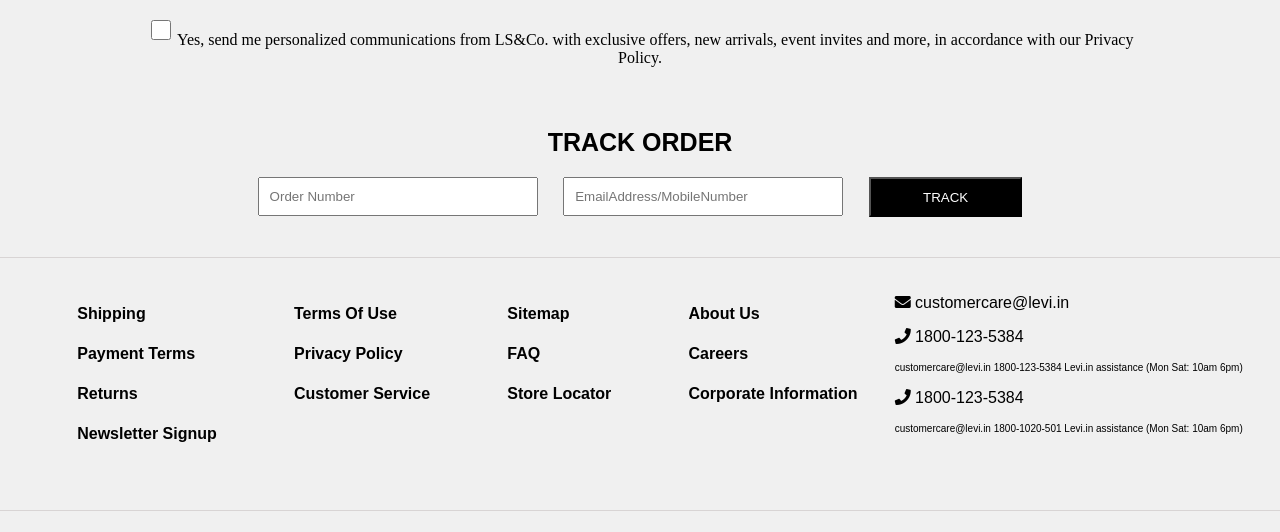
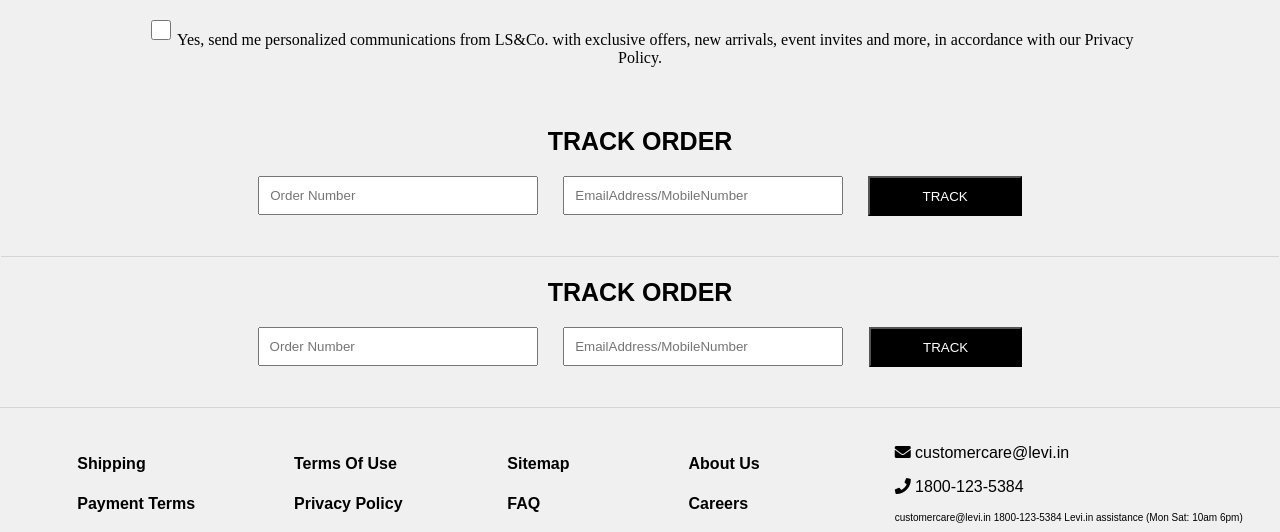
Before and after one commit to vijendrasaini/levi.inClone, a plain HTML site: page index.html in a window 1280 px wide. Shown: the part 4084-4616 px from the top of the page. Drawn offline with Linux system fonts and the light colour scheme; no server answers.

Commit message:
Footer part is seperated and fixed.

```diff
--- a/index.html
+++ b/index.html
@@ -241,6 +241,16 @@
             <input class="ppcheck" type="checkbox">
             <span id="ppch">Yes, send me personalized communications from LS&Co. with exclusive offers, new arrivals, event invites and more, in accordance with our Privacy Policy.</span>
         </div>
+        <div id="footer_one">
+            <div>
+                TRACK ORDER
+            </div>
+            <div>
+                <input type="text" placeholder="Order Number">
+                <input type="text" placeholder="EmailAddress/MobileNumber">
+                <button>TRACK</button>
+            </div>
+        </div>
     </div>
     <footer></footer>
 </body>
```
